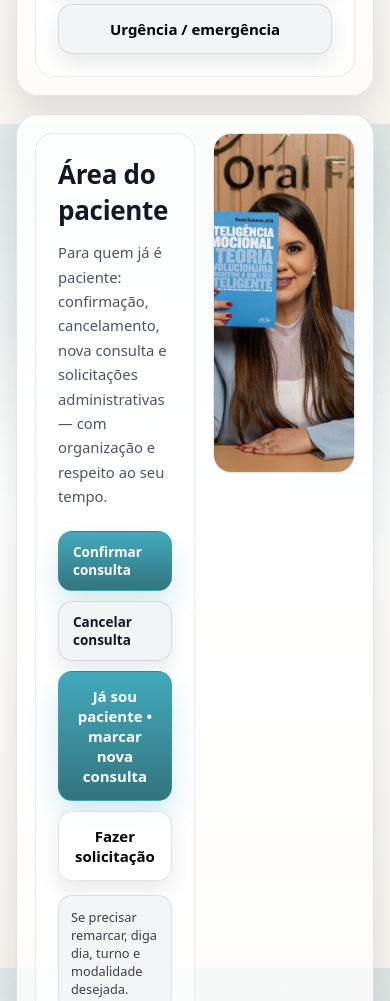
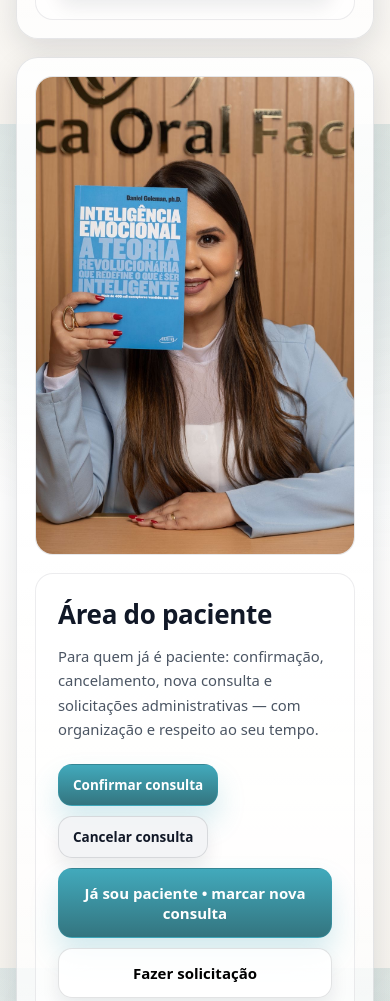
Before and after one commit to henriquefarias111-eng/site-laura, a plain HTML site: page index.html in a window 390 px wide. Shown: the part 3252-4253 px from the top of the page. Drawn offline with Linux system fonts and the light colour scheme.

Commit message:
Update index.html

```diff
--- a/index.html
+++ b/index.html
@@ -821,6 +821,10 @@
     flex-direction:column;
   }
 
+  .section:nth-of-type(odd) .row{
+    flex-direction:column;
+  }
+
   .imgbox{
     order:1;
     width:100%;
@@ -831,6 +835,8 @@
     order:2;
     width:100%;
   }
+
+}
 
   .text,.imgbox{min-height:auto}
 
```
